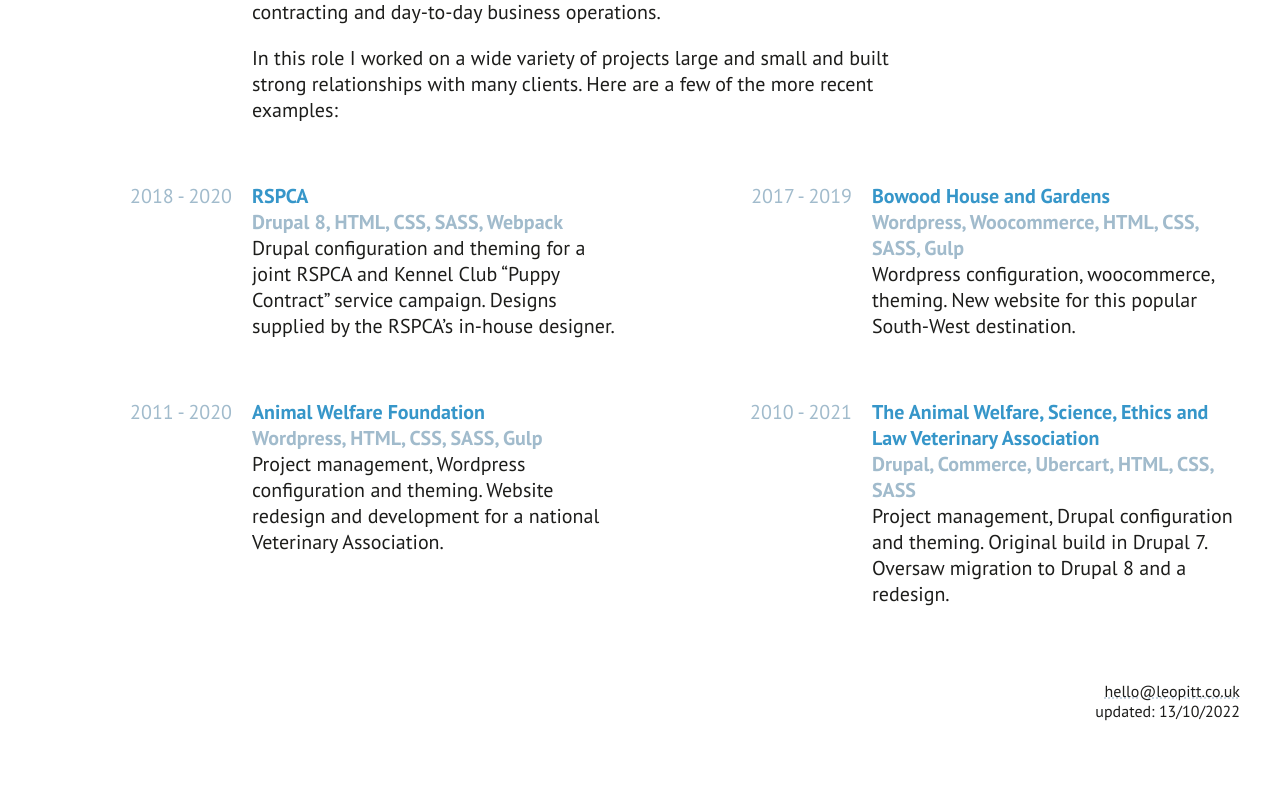
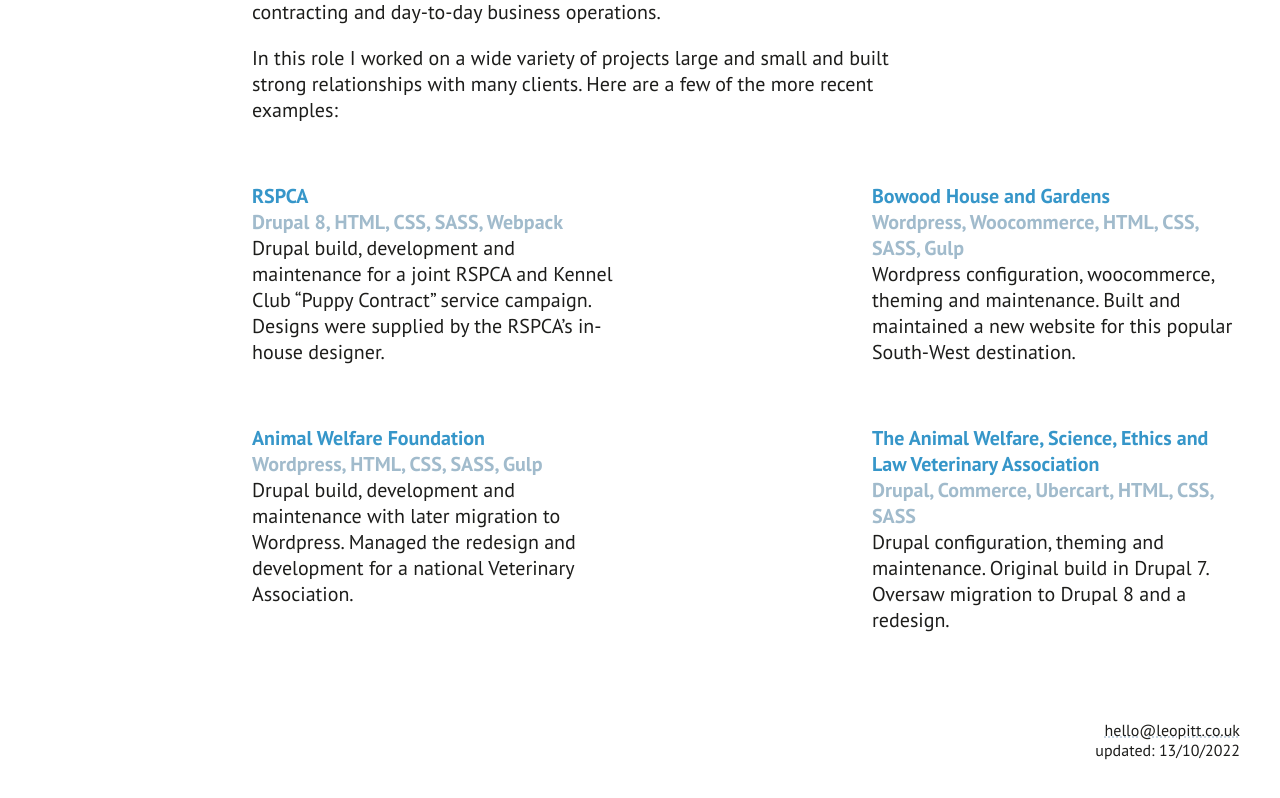
Before and after one commit to leopitt/leopitt, a React (Create React App) app in the folder docroot/app/: page / in a window 1280 px wide. Shown: the part 2690-3488 px from the top of the page. Before the commit the page ends 3451 px from the top, so only its background shows below. Built offline with nearby package versions, Linux system fonts and the light colour scheme.

Commit message:
Tweak to other experience copy.

```diff
--- a/docroot/app/src/sheets/Experience.js
+++ b/docroot/app/src/sheets/Experience.js
@@ -194,46 +194,37 @@ function Experience () {
       <div className="l-columns">
         <Section>
           <ContentRow
-            label={'2018 - 2020'}
-            labelLevel={6}
             content={<>
               <h4 className={'t-heading-4'}>RSPCA</h4>
               <h5 className={'t-heading-5'}>Drupal 8, HTML, CSS, SASS, Webpack</h5>
-              <p>Drupal configuration and theming for a joint RSPCA and Kennel Club &ldquo;Puppy Contract&rdquo; service campaign. Designs supplied by the RSPCA’s in-house designer.</p>
+              <p>Drupal build, development and maintenance for a joint RSPCA and Kennel Club &ldquo;Puppy Contract&rdquo; service campaign. Designs were supplied by the RSPCA’s in-house designer.</p>
             </>}
           />
         </Section>
         <Section>
           <ContentRow
-            label={'2011 - 2020'}
-            labelLevel={6}
             content={<>
               <h4 className={'t-heading-4'}>Animal Welfare Foundation</h4>
-              <h5 className={'t-heading-5'}>Wordpress, HTML, CSS, SASS, Gulp
-              </h5>
-              <p>Project management, Wordpress configuration and theming. Website redesign and development for a national Veterinary Association.</p>
+              <h5 className={'t-heading-5'}>Wordpress, HTML, CSS, SASS, Gulp</h5>
+              <p>Drupal build, development and maintenance with later migration to Wordpress. Managed the redesign and development for a national Veterinary Association.</p>
             </>}
           />
         </Section>
         <Section>
           <ContentRow
-            label={'2017 - 2019'}
-            labelLevel={6}
             content={<>
               <h4 className={'t-heading-4'}>Bowood House and Gardens</h4>
               <h5 className={'t-heading-5'}>Wordpress, Woocommerce, HTML, CSS, SASS, Gulp</h5>
-              <p>Wordpress configuration, woocommerce, theming. New website for this popular South-West destination.</p>
+              <p>Wordpress configuration, woocommerce, theming and maintenance. Built and maintained a new website for this popular South-West destination.</p>
             </>}
           />
         </Section>
         <Section>
           <ContentRow
-            label={'2010 - 2021'}
-            labelLevel={6}
             content={<>
               <h4 className={'t-heading-4'}>The Animal Welfare, Science, Ethics and Law Veterinary Association</h4>
               <h5 className={'t-heading-5'}>Drupal, Commerce, Ubercart, HTML, CSS, SASS</h5>
-              <p>Project management, Drupal configuration and theming. Original build in Drupal 7. Oversaw migration to Drupal 8 and a redesign.</p>
+              <p>Drupal configuration, theming and maintenance. Original build in Drupal 7. Oversaw migration to Drupal 8 and a redesign.</p>
             </>}
           />
         </Section>
```
